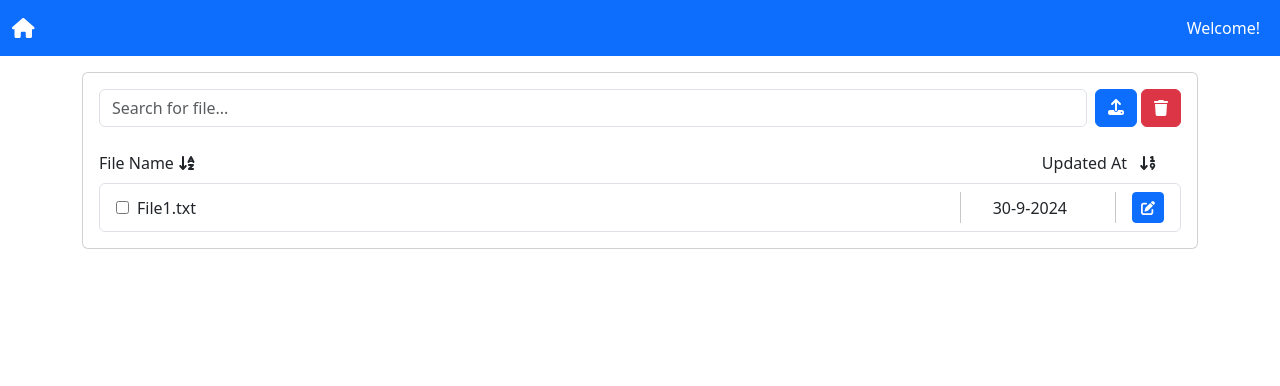
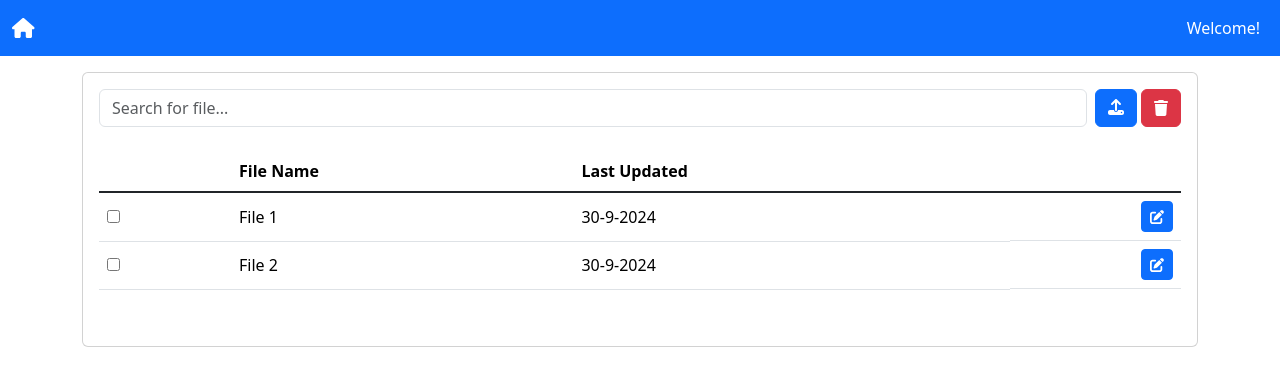
Before and after one commit to IvarOt/EVE-Frontend, a React (Vite) app in the folder eve-frontend/: page / in a window 1280 px wide. Shown: the top 386 px of the page. Built offline with nearby package versions, Linux system fonts and the light colour scheme.

Commit message:
Update dashboard

```diff
--- a/eve-frontend/src/pages/Dashboard.jsx
+++ b/eve-frontend/src/pages/Dashboard.jsx
@@ -5,13 +5,11 @@ import UploadExcelPopup from '../components/UploadExcelPopup';
 
 function Dashboard() {
   return (
-    <div>
     <main className="container">
-        <div className="row">
-          <div className="col-md-12">
       <div className="card mb-3">
         <div className="card-body">
-                <div className="mb-4 d-flex align-items-center">
+          <div className="mb-4 d-flex flex-column">
+            <div className='d-flex flex-row mb-4'>
               <input
                 type="text"
                 className="form-control me-2"
@@ -24,42 +22,42 @@ function Dashboard() {
                 </button>
               </div>
             </div>
-                <div className='d-flex mb-2'>
-                  <div className='d-flex flex-grow-1 align-items-center'>
-                    <p className='mb-0 me-1'>File Name</p>
-                    <FontAwesomeIcon icon={faSortAlphaAsc} />
-                  </div>
-                  <div className='d-flex flex-column align-items-center me-4'>
-                    <div className='d-flex align-items-center'>
-                      <p className='mb-0 me-1'>Updated At</p>
-                      <FontAwesomeIcon icon={faSortNumericAsc} className='ms-2' />
-                    </div>
-                  </div>
-                </div>
-                <ul className="list-group">
-                  <li className="list-group-item d-flex justify-content-between align-items-center">
-                    <div className="d-flex flex-grow-1 align-items-center">
-                      <input type="checkbox" className="me-2" />
-                      <p className='mb-0'>File1.txt</p>
-                    </div>
-                    <div className="vr mx-3"></div>
-                    <div className='d-flex flex-column align-items-end mx-3'>
-                      <p className='mb-0 me-3'>30-9-2024</p>
-                    </div>
-                    <div className="vr mx-3"></div>
-                    <div>
+            <table className="table table-auto table-hover align-middle">
+              <thead>
+                <tr>
+                  <th scope="col"></th>
+                  <th scope="col">File Name</th>
+                  <th scope="col">Last Updated</th>
+                  <th scope="col"></th>
+                </tr>
+              </thead>
+              <tbody className='table-group-divider'>
+                <tr>
+                  <td><input type="checkbox" className="me-2" /> </td>
+                  <td>File 1</td>
+                  <td >30-9-2024</td>
+                  <td className='d-flex justify-content-end'>
                     <button className="btn btn-primary btn-sm">
                       <FontAwesomeIcon icon={faPenToSquare} />
                     </button>
-                    </div>
-                  </li>
-                </ul>
-              </div>
+                  </td>
+                </tr>
+                <tr>
+                  <td><input type="checkbox" className="me-2" /> </td>
+                  <td>File 2</td>
+                  <td >30-9-2024</td>
+                  <td className='d-flex justify-content-end'>
+                    <button className="btn btn-primary btn-sm">
+                      <FontAwesomeIcon icon={faPenToSquare} />
+                    </button>
+                  </td>
+                </tr>
+              </tbody>
+            </table>
           </div>
         </div>
       </div>
     </main>
-    </div>
   );
 }
 
```
Lines whose indentation alone changed are shown as unchanged.
